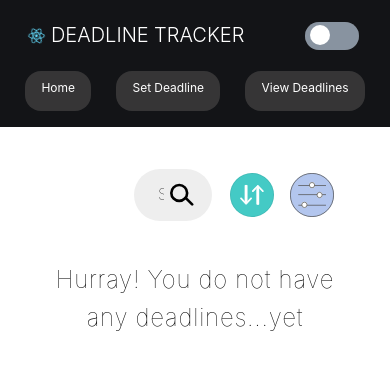
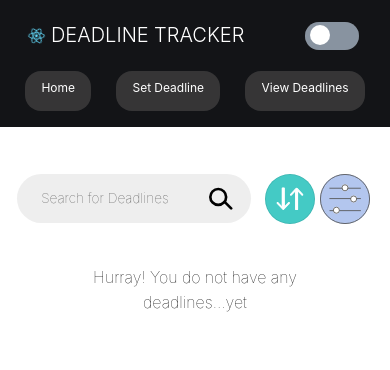
Before and after one commit to jasonmaharjan/Deadline_React, a React (Create React App) app: page /view_deadline in a window 390 px wide. Shown: the top 370 px of the page. Built offline with nearby package versions, Linux system fonts and the light colour scheme.

Commit message:
Responsive design WIP #3

```diff
--- a/src/components/time_calc/time_calc.component.jsx
+++ b/src/components/time_calc/time_calc.component.jsx
@@ -34,9 +34,9 @@
          'green-warn'
          }
       `}>
-         Time Left:
+      <span>
          {
-            d?(d > 1)?<span> {d} days</span>: <span> {d} day</span>:null
+            d?(d > 1)?<span> {d} days </span>: <span> {d} day</span>:null
          }
 
          {
@@ -46,6 +46,8 @@
          {
             m?(m > 1)?<span> {m} minutes</span>: <span> {m} minute</span>:null
          }
+         &nbsp;remaining
+      </span>
       </div>
       )
    }
--- a/src/pages/viewdeadline/viewdeadline.component.jsx
+++ b/src/pages/viewdeadline/viewdeadline.component.jsx
@@ -99,20 +99,7 @@
                            <div
                               {...provided.droppableProps}
                               ref = {provided.innerRef}
-                              style = {
-                                 darkMode?{
-                                    background: '#d4d1cb',
-                                    borderRadius: '1rem',
-                                    padding: 40,
-                                    width: 800,
-                                    marginTop: '2rem'
-                                  }
-                                 : {background: '#e9edf5',
-                                 borderRadius: '1rem',
-                                 padding: 40,
-                                 width: 800,
-                                 marginTop: '2rem' }
-                              }
+                              className = {`${darkMode ? 'droppable-dark':'droppable-light'}`}
                            >
                               {filteredDeadlines.map((deadline, index) => {
                                  return (
@@ -148,7 +135,7 @@
                                                       {deadline.course}
                                                    </h1>
                                                    <div className = "course_deadline">
-                                                      Deadline: {deadline.date}&nbsp;&nbsp;&nbsp;&nbsp;
+                                                      Due: {deadline.date}&nbsp;&nbsp;&nbsp;&nbsp;
                                                       {
                                                          deadline.time[0]+deadline.time[1] > 12 ?
                                                             <span>
@@ -169,7 +156,7 @@
                                                    </div>
 
                                                    <div className = "description">
-                                                      Description: {deadline.description}
+                                                     <i>{deadline.description}</i>
                                                    </div>
 
                                                    <TimeCalc item = {deadline} />
--- a/src/pages/viewdeadline/viewdeadline.styles.scss
+++ b/src/pages/viewdeadline/viewdeadline.styles.scss
@@ -21,17 +21,17 @@
 .icon-div {
    display: flex;
    justify-content: center;
+   padding: 1vw 4vw 0;
 }
 
 .search {
-   width: 20vw;
+   width: 20rem;
    display: flex;
    align-items: center;
    justify-content: center;
-   margin: 0 1rem 0 5rem;
+   margin: 0 1vw 0 5vw;
 
    &_input {
-      //font-family: inherit;
       font-size: 1rem;
       color: inherit;
       margin-right: -3rem;
@@ -40,16 +40,20 @@
       border: none;
       border-radius: 10rem;
       background-color: rgb(238, 238, 238);
-      transition: all .5s;
+      transition: all .4s;
+
+      @media only screen and (max-width: $bp-smallest) {
+         font-size: 0.85rem;
+      }
 
       &:focus {
-         width: 110%;
+         width: 120%;
          outline: none;
       }
 
       &::-webkit-input-placeholder {
          font-weight: 100;
-         color: rgb(0, 0, 0);
+         color: rgb(73, 73, 73);
       }
    }
 
@@ -75,12 +79,22 @@
          width: 1.5rem;
       }
    }
+
+   @media only screen and (max-width: $bp-small) {
+      width: 50vw;
+   }
+
+   @media only screen and (max-width: $bp-smallest) {
+      width: 60vw;
+      margin: 0 1vw 0 -2vw;
+   }
 }
 
 .sort-icon {
-   padding: 0.25rem 0.5rem;
+   padding: 0.25vw 1vw;
    height: 3.25rem;
    transition: all .3s;
+
    &:hover {
       transform: scale(1.05);
       cursor: pointer;
@@ -88,10 +102,14 @@
    &:active {
       transform: translateY(.05rem);
    }
+
+   @media only screen and (max-width: $bp-smallest) {
+      padding-left: 1rem;
+   }
 }
 
 .settings-icon {
-   padding: 0.25rem 0.5rem;
+   padding: 0.25vw;
    height: 3.25rem;
    transition: all .3s;
    &:hover {
@@ -108,9 +126,15 @@
    text-align: center;
    margin-top: 2.5rem;
    font-weight: 100;
-   font-size: 1.5rem;
-   letter-spacing: .05rem;
+   font-size: 1.25rem;
    margin-bottom: 2.5rem;
+
+   @media only screen and (max-width: $bp-large) {
+      font-size: 1.15rem;
+   }
+   @media only screen and (max-width: $bp-smallest) {
+      font-size: 1rem;
+   }
 }
 
 .message-dark {
@@ -125,13 +149,14 @@
 
 %style {
    position: fixed;
-   //margin: 2.5rem 10vw;
    border-radius: 2rem;
-   //border: 1px solid rgb(121, 121, 121);
-   box-shadow: 1px 2px 4px rgb(121, 121, 121);
+   box-shadow: 4px 6px 10px rgba(121, 121, 121, 0.63);
    padding: 2rem 5rem 3rem 3rem;
    position: relative;
-   font-weight: 400;
+
+   @media only screen and (max-width: $bp-smallest) {
+      padding: 2rem;
+   }
 }
 
 .deadline_list {
@@ -145,17 +170,25 @@
 }
 
 .course_title {
-   font-size: 1.75rem;
+   font-size: 1.5rem;
+
+   @media only screen and (max-width: $bp-small) {
+      font-size: 1.35rem;
+   }
 }
 
 .course_deadline {
-   font-size: 1.25rem;
-   margin-bottom: 1.5rem;
+   font-size: 1.15rem;
+   margin-bottom: 0.5rem;
+
+   @media only screen and (max-width: $bp-small) {
+      font-size: 1rem;
+   }
 }
 
 .description {
    font-size: 1rem;
-   margin-bottom: 1.5rem;
+   margin-bottom: 1rem;
 }
 
 .remove_icon {
@@ -204,6 +237,33 @@
    min-height: 100%;
 }
 
+%droppable-style {
+   border-radius: 2rem;
+   padding: 50px;
+   width: 64vw;
+   margin-top: 2rem;
+
+   @media only screen and (max-width: $bp-large) {
+      width: 80vw;
+      padding: 40px;
+   }
+
+   @media only screen and (max-width: $bp-smallest) {
+      width: 90vw;
+      padding: 10px;
+   }
+}
+
+.droppable-dark {
+   @extend %droppable-style;
+   background: #d4d1cb;
+}
+
+.droppable-light {
+   @extend %droppable-style;
+   background: #e9edf5,
+}
+
 @keyframes scaleIcon {
    0% {
       transform: scale(1.0);
```
Also changed, not shown: 1 other file (tests, documents, lock files or other folders).
